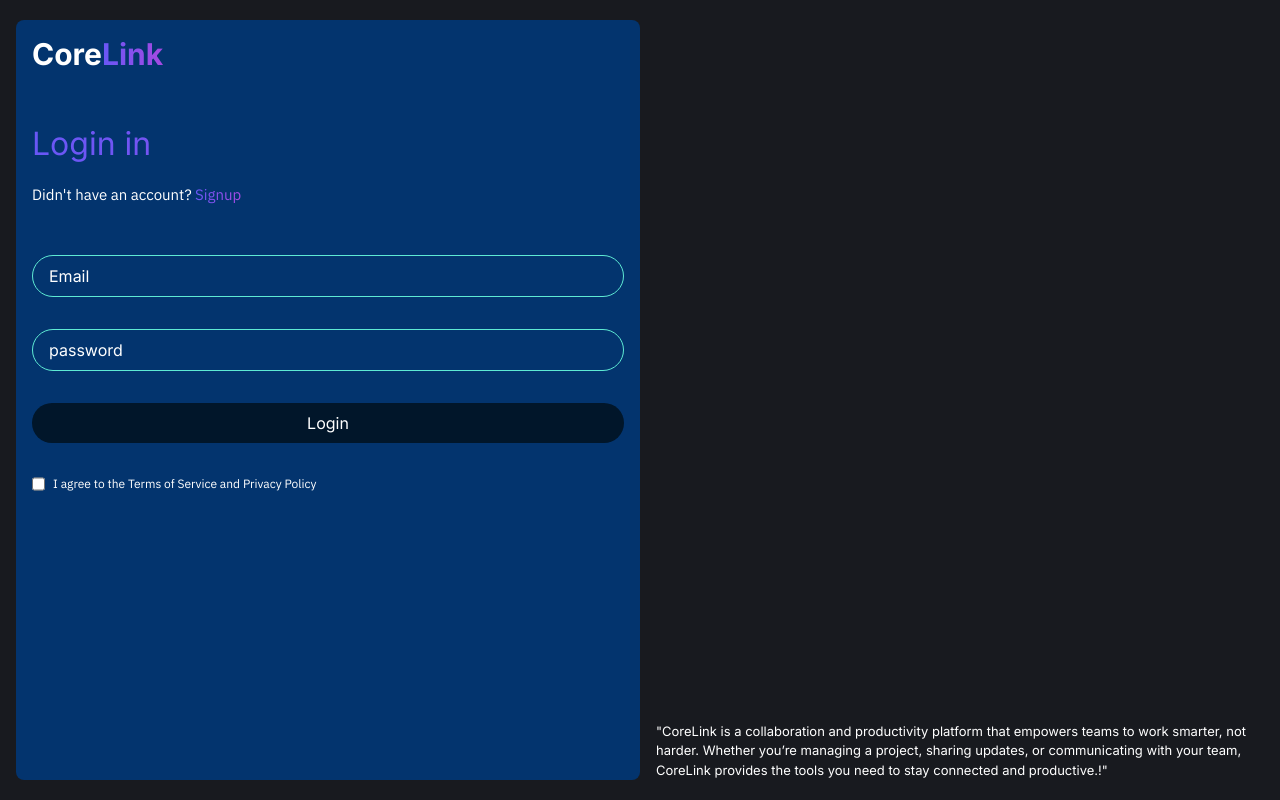
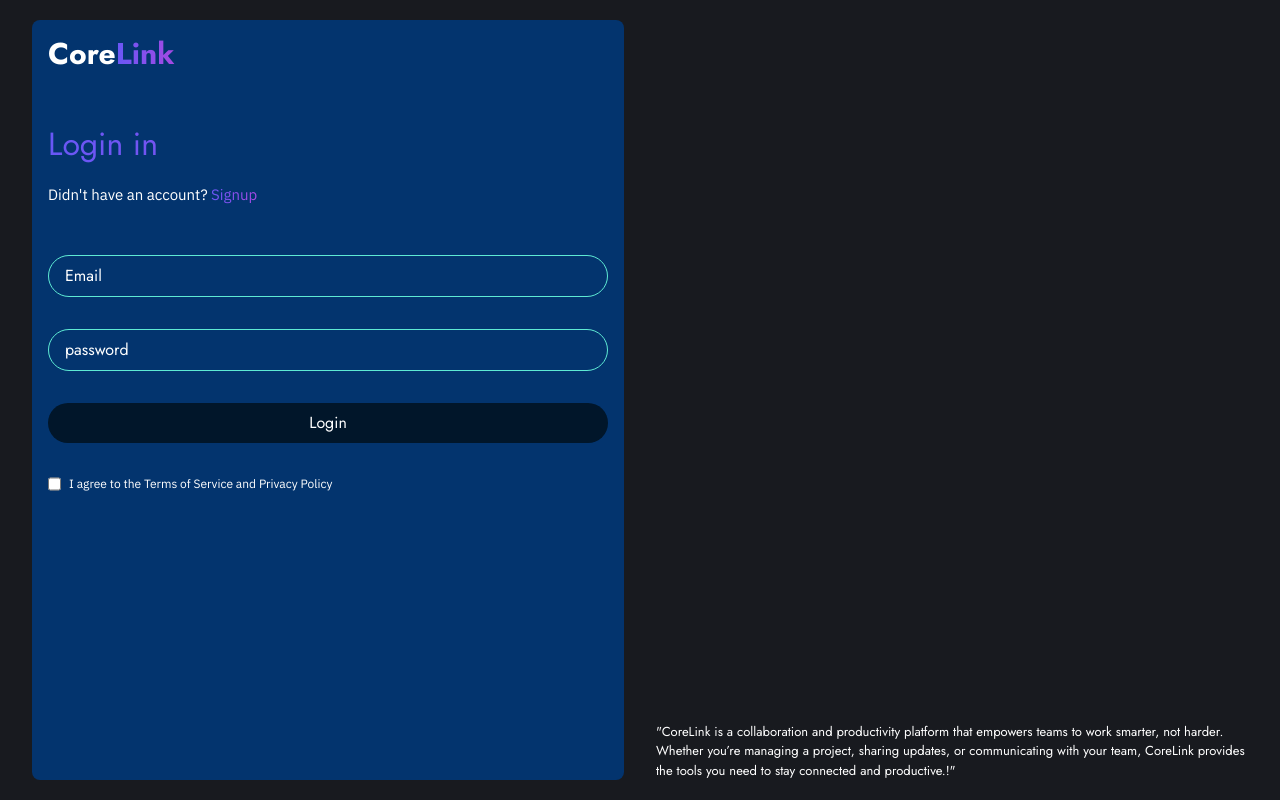
Before and after one commit to skido600/coreLink, a Next.js app: page /login in a window 1280 px wide. Built offline with nearby package versions, Linux system fonts and the light colour scheme.

Commit message:
first commit v2

```diff
--- a/src/app/Components/Login.tsx
+++ b/src/app/Components/Login.tsx
@@ -6,7 +6,7 @@ function Login() {
     <>
       {" "}
       <main className="bg-[#181a1f] min-h-screen md:px-4 py-5 grid md:grid-cols-2 relative ">
-        <section className="bg-[#03346E] py-2 px-4  md:py-4 relative rounded-lg">
+        <section className="bg-[#03346E] py-2 px-4 mx-4  md:py-4 relative rounded-lg">
           <h1 className="text-3xl text-white font-inter font-bold">
             Core
             <span className="bg-gradient-to-r from-[#6857F6] to-[#A549E2] bg-clip-text text-transparent">
--- a/src/app/Components/Signup.tsx
+++ b/src/app/Components/Signup.tsx
@@ -50,6 +50,7 @@ function Signup() {
               </div>
               <div>
                 <input
+                  required
                   type="password"
                   placeholder="password"
                   className="border border-teal-300 w-full text-white px-4 py-2 rounded-full bg-transparent outline-none font-inter placeholder:text-white"
--- a/src/app/globals.css
+++ b/src/app/globals.css
@@ -1,4 +1,4 @@
-@import url("https://fonts.googleapis.com/css2?family=IBM+Plex+Sans:ital,wght@0,100..700;1,100..700&family=Inter:ital,opsz,wght@0,14..32,100..900;1,14..32,100..900&display=swap");
+@import url("https://fonts.googleapis.com/css2?family=IBM+Plex+Sans:ital,wght@0,100..700;1,100..700&family=Inter:ital,opsz,wght@0,14..32,100..900;1,14..32,100..900&family=Jost:ital,wght@0,100..900;1,100..900&display=swap");
 @tailwind base;
 @tailwind components;
 @tailwind utilities;
--- a/tailwind.config.ts
+++ b/tailwind.config.ts
@@ -9,7 +9,7 @@ export default {
   theme: {
     extend: {
       fontFamily: {
-        inter: ["Inter", "serif"],
+        inter: ["Jost", "serif"],
         Ibm: ["IBM Plex Sans", "serif"],
       },
     },
```
